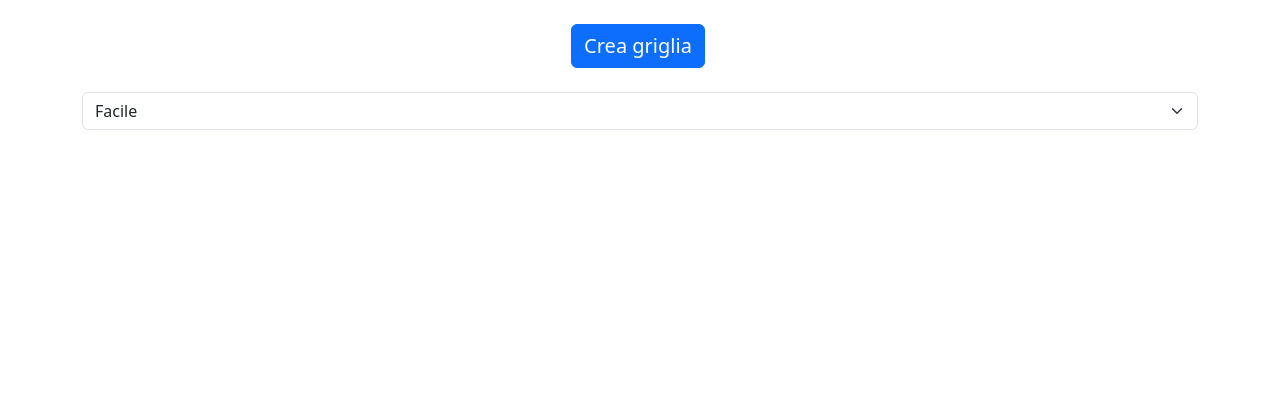
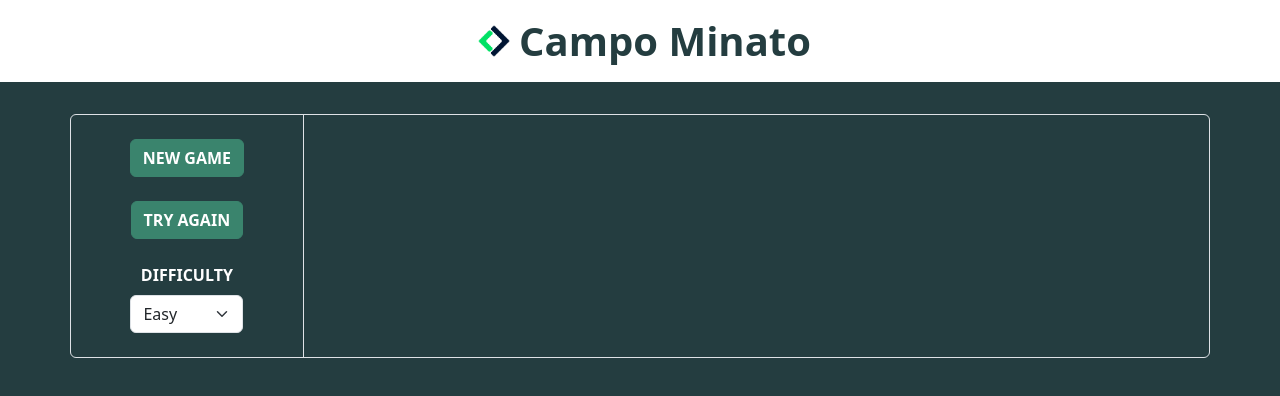
Before and after one commit to ElyPoli/js-campominato-grid, a plain HTML site: page index.html in a window 1280 px wide. Drawn offline with nearby package versions, Linux system fonts and the light colour scheme.

Commit message:
added graphic

```diff
--- a/css/style.css
+++ b/css/style.css
@@ -1,5 +1,36 @@
+:root {
+    --bs-primary: #243d40;
+    --bs-primary-rgb: 36, 61, 64;
+}
+
+main {
+    padding-top: 2rem;
+    padding-bottom: 2rem;
+    min-height: 100vh;
+}
+
+main > div {
+    height: fit-content;
+}
+
+.btn-primary {
+    --bs-btn-bg: #3a846d;
+    --bs-btn-border-color: #3a846d;
+    --bs-btn-hover-bg: #49a588;
+    --bs-btn-hover-border-color: #49a588;
+    --bs-btn-active-bg: #49a588;
+    --bs-btn-active-border-color: #49a588;
+    --bs-btn-disabled-bg: #49a588;
+    --bs-btn-disabled-border-color: #49a588;
+}
+
+.img-logo {
+    width: 50px;
+}
+
 .my-cel-width-easy {
     width: calc(100% / 10);
+    aspect-ratio: 4/3;
 }
 
 .my-cel-width-medium {
@@ -9,3 +40,7 @@
 .my-cel-width-hard {
     width: calc(100% / 7);
 }
+
+.my-bg-blue {
+    background-color: #4cb9fa;
+}
--- a/index.html
+++ b/index.html
@@ -23,19 +23,30 @@
 </head>
 
 <body>
-    <main>
-        <div class="container text-center">
+    <header class="d-flex justify-content-center align-items-center text-primary text-center pt-3 pb-3">
+        <img src="img/mobile-logo.png" class="img-logo" alt="Logo">
+        <h1 class="fw-bold m-0 p-0">Campo Minato</h1>
+    </header>
+
+    <main class="bg-primary">
+        <div class="container ps-0 pe-0 text-center d-flex justify-content-center align-items-start border rounded-2">
             <!-- Pulsanti -->
-            <div class="mb-4">
-                <button class="btn btn-primary fs-5 mt-4 me-1 mb-4 btn-create">Crea griglia</button>
-                <select class="form-select" id="select-difficulty">
-                    <option value="100">Facile</option>
-                    <option value="81">Medio</option>
-                    <option value="49">Difficile</option>
-                </select>
+            <div class="h-100 d-flex flex-column justify-content-center align-items-center p-4 border-end text-uppercase fw-bold fs-6">
+                <div>
+                    <button class="btn btn-primary text-uppercase fw-bold fs-6 btn-create mb-4">New game</button>
+                    <button class="btn btn-primary text-uppercase fw-bold fs-6 btn-retry mb-4">Try Again</button>
+                </div>
+                <div>
+                    <label class="form-label text-white text-uppercase fw-bold fs-6">Difficulty</label>
+                    <select class="form-select" id="select-difficulty">
+                        <option value="100">Easy</option>
+                        <option value="81">Medium</option>
+                        <option value="49">Hard</option>
+                    </select>
+                </div>
             </div>
             <!-- Risultato -->
-            <div class="d-flex justify-content-center align-items-center flex-wrap" id="grid-create">
+            <div class="d-flex justify-content-center align-items-center flex-wrap w-100 text-white" id="grid-create">
             </div>
         </div>
     </main>
--- a/js/main.js
+++ b/js/main.js
@@ -18,6 +18,7 @@ Aggiungere una select accanto al bottone di generazione, che fornisca una scelta
 const btnCreate = document.querySelector(".btn-create");
 const gridCreate = document.getElementById("grid-create");
 const selectDifficultyElement = document.getElementById("select-difficulty");
+const btnRetry = document.querySelector(".btn-retry");
 
 btnCreate.addEventListener("click", onBtnCreate); // Richiamo la funzione click sul pulsante
 
@@ -86,5 +87,10 @@ function selectDifficulty() {
 // Funzione che viene attivata ogni volta che l'utente clicca su una cella
 function cellClik(cell) {
     console.log(cell);
-    document.getElementById(cell).classList.add("bg-primary");
+    document.getElementById(cell).classList.add("my-bg-blue");
 }
+
+// Pulsante retry
+btnRetry.addEventListener("click", function () {
+    location.reload();
+})
```
Also changed, not shown: img/logo.svg (deleted).
